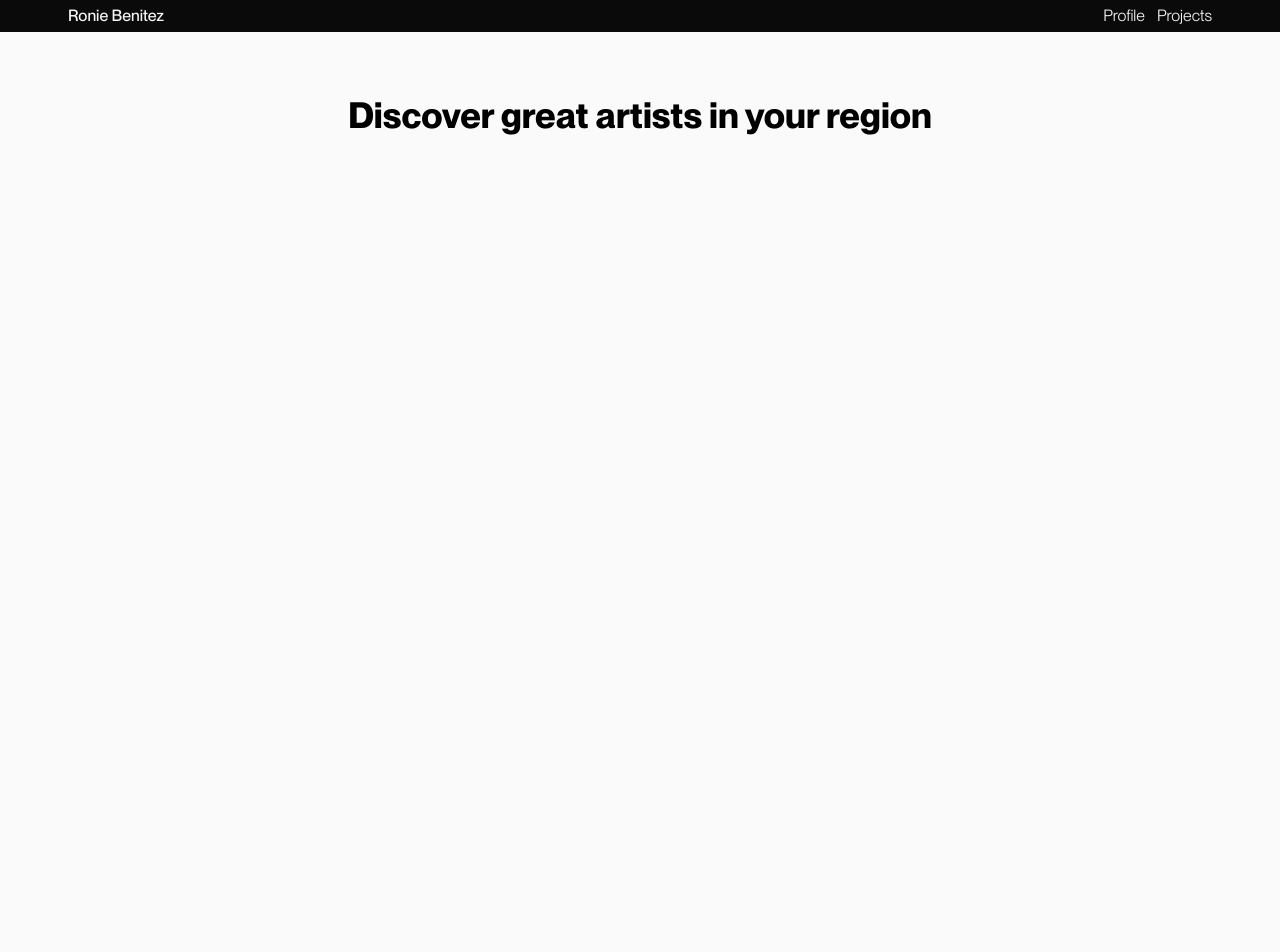
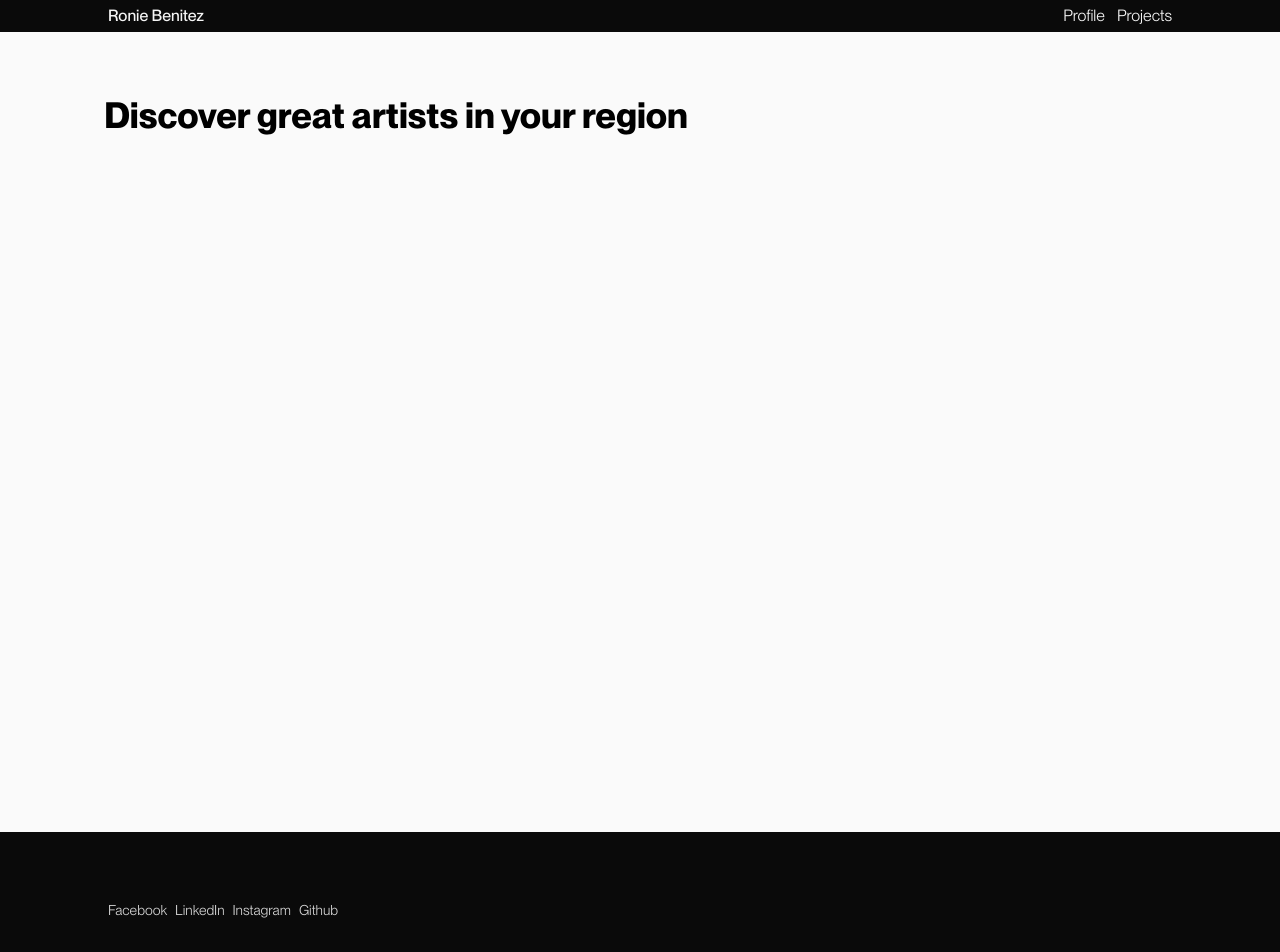
Before and after one commit to roniekun/nextjs-app, a Next.js app: page / in a window 1280 px wide. Shown: the top 952 px of the page. Built offline with nearby package versions, Linux system fonts and the light colour scheme.

Commit message:
lenis,flexible container

```diff
--- a/app/layout.tsx
+++ b/app/layout.tsx
@@ -1,7 +1,8 @@
 import type { Metadata } from "next";
 import "./globals.css";
 import LocalProvider from "@/provider/LocalProvider";
-import Nav from "@/components/Nav";
+
+import Header from "@/components/Header";
 import Footer from "@/components/Footer";
 
 export const metadata: Metadata = {
@@ -18,8 +19,11 @@ export default function RootLayout({
     <html lang="en">
       <body>
         <LocalProvider>
-          <main style={{ fontFamily: "Neue" }}>
-            <Nav />
+          <main
+            className="flex flex-col p-0 items-center justify-center bg-neutral-50"
+            style={{ fontFamily: "Neue" }}
+          >
+            <Header />
             {children}
             <Footer />
           </main>
--- a/app/page.tsx
+++ b/app/page.tsx
@@ -3,15 +3,15 @@ import Container from "@/components/Container";
 
 export default function Home() {
   return (
-    <Container className="bg-neutral-50">
-      <main className="relative flex min-h-screen flex-col">
+    <main className="relative flex min-h-screen flex-col w-full items-center">
+      <Container className="flex items-center justify-between max-w-[1200px]">
         <div className="relative flex flex-col">
           <h1 className="text-4xl font-bold self-center">
             Discover great artists in your region
           </h1>
         </div>
         <SignIn />
-      </main>
-    </Container>
+      </Container>
+    </main>
   );
 }
--- a/components/Footer.tsx
+++ b/components/Footer.tsx
@@ -4,10 +4,10 @@ import Social from "./Social";
 
 export default function Footer() {
   return (
-    <Container className="bg-neutral-950">
-      <footer className="relative flex flex-col bottom-0 h-[200px] w-full text-neutral-50">
-        <Social className="text-sm" />
-      </footer>
-    </Container>
+    <footer className="relative bg-neutral-950 flex flex-col items-center bottom-0 h-[200px] w-full text-neutral-50">
+      <Container className="flex items-center justify-between max-w-[1200px]">
+        <Social className="text-sm  hover:text-blue-500 text-neutral-300" />
+      </Container>
+    </footer>
   );
 }
--- /dev/null
+++ b/components/Header.tsx
@@ -0,0 +1,22 @@
+"use client";
+import Container from "./Container";
+import Logo from "./Logo";
+import Links from "./Links";
+import { useContext } from "react";
+import { DataContext } from "@/provider/context/DataContext";
+
+const Header = () => {
+  const { isDesktop } = useContext(DataContext);
+  return (
+    <header className="flex justify-center z-10 top-0 w-full sticky h-fit bg-neutral-950 text-neutral-100 overflow-hidden">
+      <Container className="py-0 flex items-center justify-between max-w-[1200px]">
+        <Logo />
+        <div className="flex gap-1">
+          <Links />
+        </div>
+      </Container>
+    </header>
+  );
+};
+
+export default Header;
--- a/components/Nav.tsx
+++ b/components/Nav.tsx
@@ -1,22 +1,5 @@
-"use client";
-import Container from "./Container";
-import Logo from "./Logo";
-import Links from "./Links";
-import { useContext } from "react";
-import { DataContext } from "@/provider/context/DataContext";
+import React from "react";
 
-const Nav = () => {
-  const { isDesktop } = useContext(DataContext);
-  return (
-    <nav className="z-10 top-0 w-full flex sticky h-fit   bg-neutral-950 text-neutral-100 overflow-hidden">
-      <Container className="py-0 flex items-center justify-between">
-        <Logo />
-        <div className="flex gap-1">
-          <Links />
-        </div>
-      </Container>
-    </nav>
-  );
-};
-
-export default Nav;
+export default function Nav() {
+  return <div></div>;
+}
--- a/components/Social.tsx
+++ b/components/Social.tsx
@@ -13,7 +13,7 @@ export default function Social({ className }: SocialProps) {
   ];
   const linksItem = links.map((item, idx) => (
     <a
-      className={twMerge("m-1 inline-flex", className)}
+      className={twMerge("m-1 inline-flex transition duration-300", className)}
       target="_blank"
       key={idx}
       href={item.to}
--- a/package.json
+++ b/package.json
@@ -9,6 +9,8 @@
     "lint": "next lint"
   },
   "dependencies": {
+    "@studio-freight/react-lenis": "^0.0.47",
+    "gsap": "^3.12.5",
     "mongodb": "^6.8.0",
     "next": "14.2.5",
     "next-auth": "^4.24.7",
--- a/provider/LocalProvider.jsx
+++ b/provider/LocalProvider.jsx
@@ -1,10 +1,13 @@
 import { ThemeProvider } from "./context/ThemeContext";
 import { DataProvider } from "./context/DataContext";
+import SmoothScrolling from "./SmoothScrolling";
 
 const LocalProvider = ({ children }) => {
   return (
     <DataProvider>
-      <ThemeProvider>{children}</ThemeProvider>
+      <ThemeProvider>
+        <SmoothScrolling>{children}</SmoothScrolling>
+      </ThemeProvider>
     </DataProvider>
   );
 };
--- /dev/null
+++ b/provider/SmoothScrolling.tsx
@@ -0,0 +1,22 @@
+"use client";
+import { ReactLenis } from "@studio-freight/react-lenis";
+
+type Props = {
+  children: React.ReactNode;
+};
+function SmoothScrolling({ children }: Props) {
+  return (
+    <ReactLenis
+      root
+      options={{
+        lerp: 0.1,
+        duration: 1.5,
+        smoothTouch: true,
+      }}
+    >
+      {children}
+    </ReactLenis>
+  );
+}
+
+export default SmoothScrolling;
```
Also changed, not shown: provider/context/DataContext.js (+0 -7 lines), 1 other file (tests, documents, lock files or other folders).
